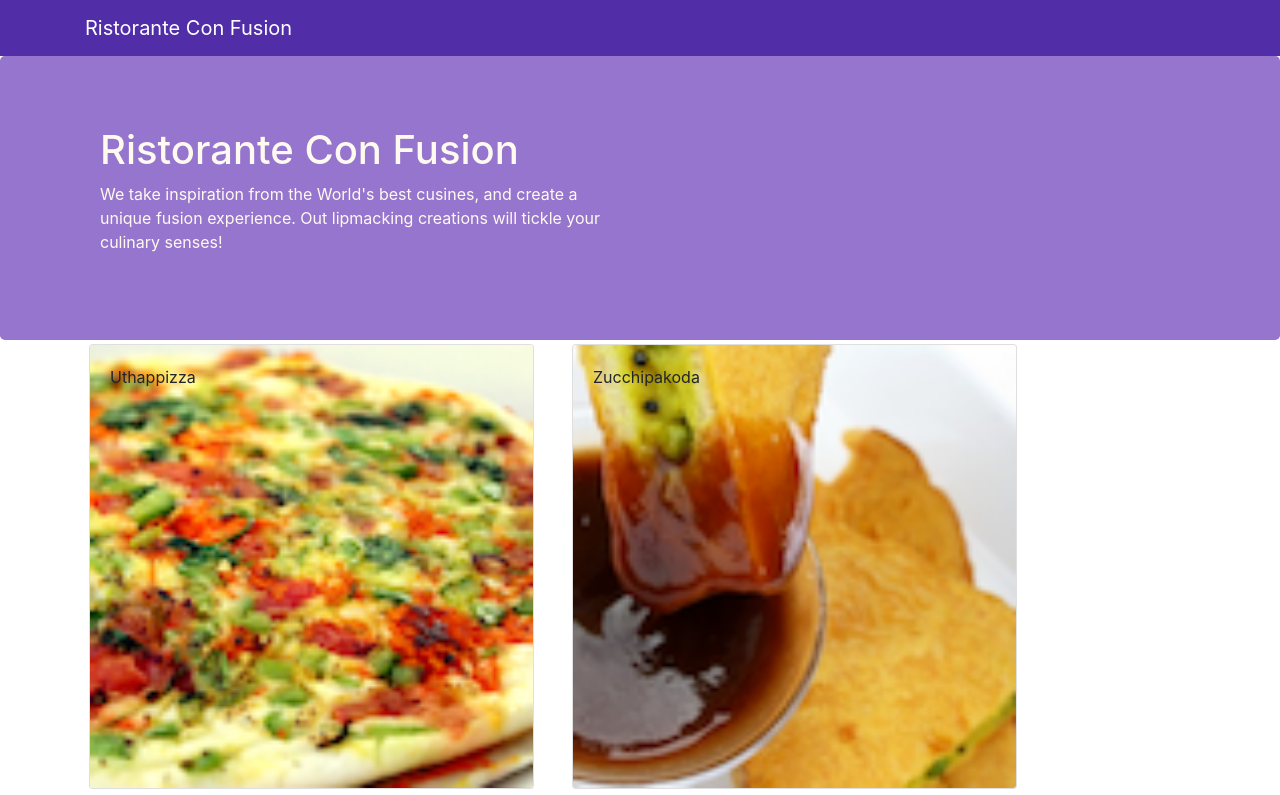
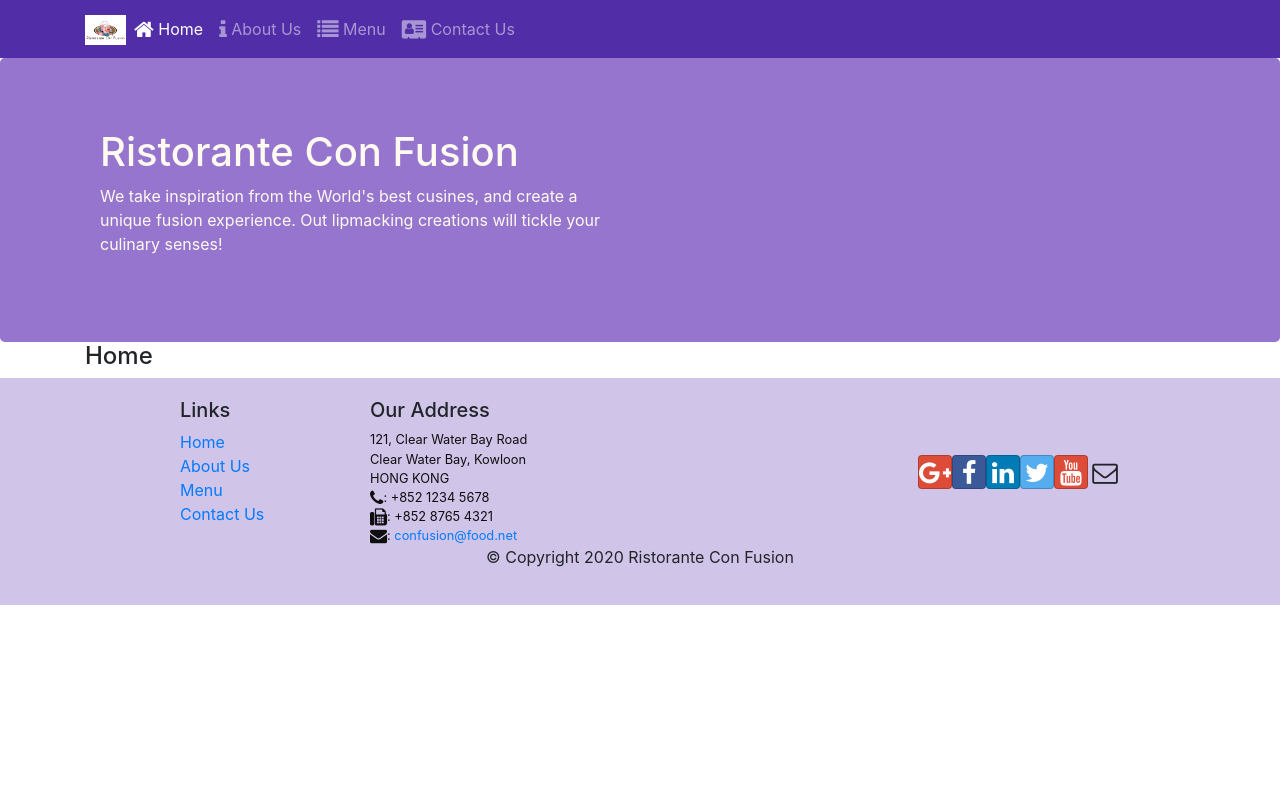
Before and after one commit to juandiegoespinosasantos/confusion, a React (Create React App) app: page /home in a window 1280 px wide. Shown: the top 795 px of the page. Built offline with nearby package versions, Linux system fonts and the light colour scheme.

Commit message:
React Router

```diff
--- a/package.json
+++ b/package.json
@@ -12,6 +12,7 @@
     "react": "^16.13.1",
     "react-dom": "^16.13.1",
     "react-popper": "^2.2.3",
+    "react-router-dom": "^5.2.0",
     "react-scripts": "3.4.1",
     "reactstrap": "^8.5.1"
   },
--- a/src/App.js
+++ b/src/App.js
@@ -1,14 +1,17 @@
 import React from 'react';
 import Main from './components/MainComponent';
 import './App.css';
+import { BrowserRouter } from 'react-router-dom';
 
 class App extends React.Component {
 
 	render() {
     	return (
-      	<div>
-        	<Main />
-      	</div>
+			<BrowserRouter>
+      		<div className="App">
+        		<Main />
+      		</div>
+		  </BrowserRouter>
     	);
   	}
 }
--- a/src/components/FooterComponent.js
+++ b/src/components/FooterComponent.js
@@ -1,4 +1,5 @@
 import React from 'react';
+import { Link } from 'react-router-dom';
 
 function Footer(props) {
     return (
@@ -9,10 +10,10 @@
                         <h5>Links</h5>
 
                         <ul className="list-unstyled">
-                            <li><a href="#">Home</a></li>
-                            <li><a href="#">About</a></li>
-                            <li><a href="#">Menu</a></li>
-                            <li><a href="contactus.html">Contact</a></li>
+                            <li><Link to="/home">Home</Link></li>
+                            <li><Link to="/aboutus">About Us</Link></li>
+                            <li><Link to="/menu">Menu</Link></li>
+                            <li><Link to="/contactus">Contact Us</Link></li>
                         </ul>
                     </div>
 
--- a/src/components/HeaderComponent.js
+++ b/src/components/HeaderComponent.js
@@ -1,14 +1,60 @@
 import React from 'react';
-import {Navbar, NavbarBrand, Jumbotron} from 'reactstrap';
+import { Navbar, NavbarBrand, Nav, NavbarToggler, Collapse, NavItem, Jumbotron } from 'reactstrap';
+import { NavLink } from 'react-router-dom';
 
 class Header extends React.Component {
+
+    constructor(props) {
+        super(props);
+
+        this.toggleNav = this.toggleNav.bind(this);
+
+        this.state = {
+            isNavOpen: false
+        };
+    }
+
+    toggleNav() {
+        this.setState({
+            isNavOpen: !this.state.isNavOpen
+        });
+    }
 
     render() {
         return (
             <React.Fragment>
-                <Navbar dark>
+                <Navbar dark expand="md">
                     <div className="container">
-                        <NavbarBrand href="/">Ristorante Con Fusion</NavbarBrand>
+                        <NavbarToggler onClick={this.toggleNav} />
+
+                        <NavbarBrand className="mr-auto" href="/">
+                            <img src="assets/images/logo.png" height="30" width="41" alt="Ristorante Con Fusion" />
+                        </NavbarBrand>
+
+                        <Collapse isOpen={this.state.isNavOpen} navbar>
+                            <Nav navbar>
+                                <NavItem>
+                                    <NavLink className="nav-link" to="/home">
+                                        <span className="fa fa-home fa-lg"></span> Home
+                                    </NavLink>
+                                </NavItem>
+                                <NavItem>
+                                    <NavLink className="nav-link" to="/aboutus">
+                                        <span className="fa fa-info fa-lg"></span>  About Us
+                                    </NavLink>
+                                </NavItem>
+                                <NavItem>
+                                    <NavLink className="nav-link" to="/menu">
+                                        <span className="fa fa-list fa-lg"></span> Menu
+                                    </NavLink>
+                                </NavItem>
+                                <NavItem>
+                                    <NavLink className="nav-link" to="/contactus">
+                                        <span className="fa fa-address-card fa-lg"></span> Contact Us
+                                    </NavLink>
+                                </NavItem>
+                            </Nav>
+                        </Collapse>
                     </div>
                 </Navbar>
 
--- /dev/null
+++ b/src/components/HomeComponent.js
@@ -0,0 +1,11 @@
+import React from 'react';
+
+function Home(props) {
+    return (
+        <div className="container">
+            <h4>Home</h4>
+        </div>
+    );
+}
+
+export default Home;
--- a/src/components/MainComponent.js
+++ b/src/components/MainComponent.js
@@ -1,9 +1,10 @@
 import React from 'react';
 import Header from './HeaderComponent';
-import Menu from './Menu';
+import Home from './HomeComponent';
+import Menu from './MenuComponent';
 import Footer from './FooterComponent';
-import DishDetail from './DishDetailComponent';
 import {DISHES} from '../shared/dishes';
+import { Switch, Route, Redirect } from 'react-router-dom';
 
 // Container Component
 class Main extends React.Component {
@@ -12,24 +13,24 @@
         super(props);
 
         this.state = {
-            dishes: DISHES,
-            selectedDish: null
+            dishes: DISHES
         }
     }
 
-    onDishSelect(dishId) {
-        this.setState({
-            selectedDish: dishId
-        });
-    }
+    render() {
+        const HomePage = () => {
+            return (<Home />);
+        }
 
-    render() {
         return (
             <div>
 				<Header />
 
-                <Menu dishes={this.state.dishes} onClick={(dishId) => this.onDishSelect(dishId)} />
-                <DishDetail dish={this.state.dishes.filter((dish) => dish.id === this.state.selectedDish)[0]} />
+                <Switch>
+                    <Route path="/home" component={HomePage} />
+                    <Route exact path="/menu" component={() => <Menu dishes={this.state.dishes} />} />
+                    <Redirect to="/home" />
+                </Switch>
 
 				<Footer />
             </div>
--- a/src/components/Menu.js
+++ b/src/components/MenuComponent.js
@@ -9,7 +9,7 @@
 // Now a Functional Component
 function RenderMenuItem({ dish, onClick }) {
     return (
-        <Card onClick={() => onClick(dish.id)}>
+        <Card>
             <CardImg width="100%" src={dish.image} alt={dish.name} />
 
             <CardImgOverlay>
```
Also changed, not shown: public/assets/images/logo.png (added), 1 other file (tests, documents, lock files or other folders).
